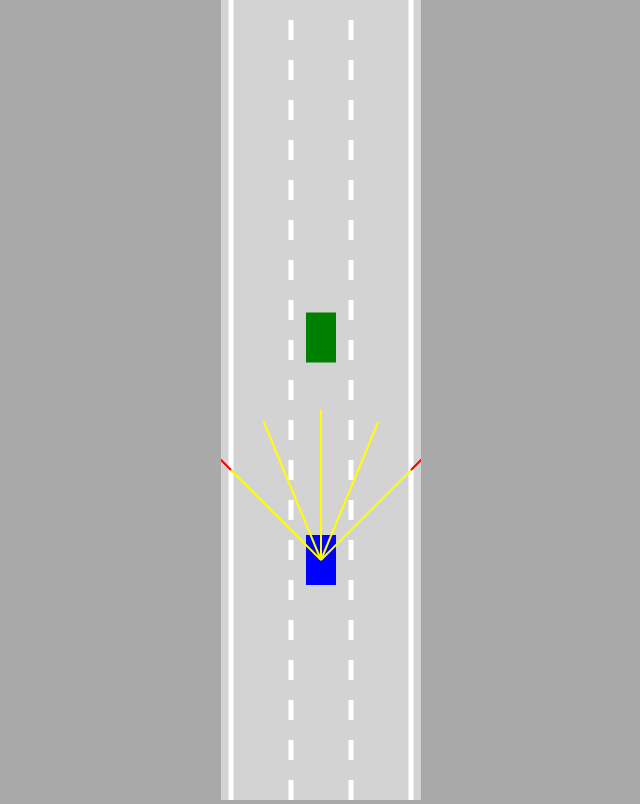
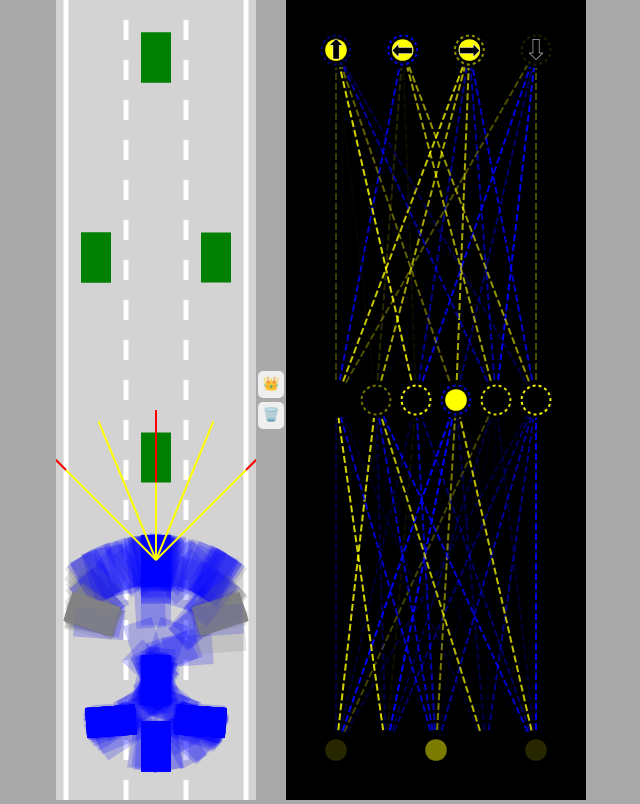
Before and after one commit to Maxiwere45/self-driving-car, a plain HTML site: page index.html in a window 1280 px wide. Shown: the whole page, without its empty margins (319-959 px from the left). Drawn offline with Linux system fonts and the light colour scheme; animation ran at ten frames a second.

Commit message:
FINISHED Neural Networks + improvements

```diff
--- a/car.js
+++ b/car.js
@@ -1,5 +1,5 @@
-class Car{
-    constructor(x,y,width, height, controlType, maxSpeed = 3) {
+class Car {
+    constructor(x, y, width, height, controlType, maxSpeed = 3) {
         this.x = x;
         this.y = y;
         this.width = width;
@@ -13,13 +13,18 @@ class Car{
         this.angle = 0;
         this.damaged = false;
 
+        this.useBrain = controlType === "AI";
+
         if (controlType !== "DUMMY") {
             this.sensor = new Sensor(this);
+            this.brain = new NeuralNetwork(
+                [this.sensor.rayCount, 6, 4]
+            );
         }
         this.controls = new Controls(controlType);
     }
 
-    update(roadBorders, traffic){
+    update(roadBorders, traffic) {
         if (!this.damaged) {
             this.#move();
             this.polygon = this.#createPolygon();
@@ -28,10 +33,21 @@ class Car{
 
         if (this.sensor) {
             this.sensor.update(roadBorders, traffic);
+            const offests = this.sensor.readings.map(
+                s => s === null ? 0 : 1 - s.offset
+            );
+            const outputs = NeuralNetwork.feedForward(offests, this.brain);
+
+            if (this.useBrain){
+                this.controls.forward = outputs[0];
+                this.controls.left = outputs[1];
+                this.controls.right = outputs[2];
+                this.controls.reverse = outputs[3];
+            }
         }
     }
 
-    #assessDamaged(roadBorders, traffic){
+    #assessDamaged(roadBorders, traffic) {
         for (let i = 0; i < roadBorders.length; i++) {
             if (polyIntersect(this.polygon, roadBorders[i])) {
                 return true;
@@ -46,7 +62,7 @@ class Car{
         return false;
     }
 
-    #createPolygon(){
+    #createPolygon() {
         const points = [];
         const rad = Math.hypot(this.width, this.height) / 2;
         const alpha = Math.atan2(this.width, this.height);
@@ -73,12 +89,12 @@ class Car{
         return points;
     }
 
-    #move(){
-        if (this.controls.forward){
+    #move() {
+        if (this.controls.forward) {
             this.speed += this.acceleration;
         }
 
-        if (this.controls.reverse){
+        if (this.controls.reverse) {
             this.speed -= this.acceleration;
         }
 
@@ -86,8 +102,8 @@ class Car{
             this.speed = this.maxSpeed;
         }
 
-        if (this.speed <- this.maxSpeed / 2){
-            this.speed =-this.maxSpeed / 2;
+        if (this.speed < -this.maxSpeed / 2) {
+            this.speed = -this.maxSpeed / 2;
         }
 
         if (this.speed > 0) {
@@ -104,7 +120,7 @@ class Car{
 
         if (this.speed !== 0) {
             const FLIP = this.speed > 0 ? 1 : -1;
-            if (this.controls.left){
+            if (this.controls.left) {
                 this.angle += 0.03 * FLIP;
             }
 
@@ -117,7 +133,7 @@ class Car{
         this.y -= Math.cos(this.angle) * this.speed;
     }
 
-    draw(ctx, color){
+    draw(ctx, color, drawSensor = false) {
 
         if (this.damaged) {
             ctx.fillStyle = "gray"
@@ -126,12 +142,12 @@ class Car{
         }
         ctx.beginPath();
         ctx.moveTo(this.polygon[0].x, this.polygon[0].y);
-        for (let i = 1; i < this.polygon.length; i++){
+        for (let i = 1; i < this.polygon.length; i++) {
             ctx.lineTo(this.polygon[i].x, this.polygon[i].y);
         }
         ctx.fill();
 
-        if (this.sensor) {
+        if (this.sensor && drawSensor) {
             this.sensor.draw(ctx);
         }
     }
--- a/index.html
+++ b/index.html
@@ -6,7 +6,14 @@
     <link rel="stylesheet" href="style.css">
 </head>
 <body>
-    <canvas id="myCanvas"></canvas>
+    <canvas id="mainCanvas"></canvas>
+    <div id="verticalButtons">
+        <button onclick="save()">👑</button>
+        <button onclick="discard()">🗑️</button>
+    </div>
+
+    <canvas id="networkCanvas"></canvas>
+    <script src="visualizer.js"></script>
     <script src="network.js"></script>
     <script src="sensor.js"></script>
     <script src="utils.js"></script>
--- a/main.js
+++ b/main.js
@@ -1,28 +1,95 @@
-const canvas = document.getElementById('myCanvas');
-canvas.width = 200;
+const mainCanvas = document.getElementById('mainCanvas');
+mainCanvas.width = 200;
 
-const ctx = canvas.getContext("2d");
-const road = new Road(canvas.width/2, canvas.width * 0.9);
-const car = new Car(road.getLaneCenter(1),100,30,50, "KEYS");
+const networkCanvas = document.getElementById('networkCanvas');
+networkCanvas.width = 300;
+
+const mainCtx = mainCanvas.getContext("2d");
+const networkCtx = networkCanvas.getContext("2d");
+
+const road = new Road(mainCanvas.width/2, mainCanvas.width * 0.9);
+
+const N = 1000;
+const cars = generateCars(N);
+let bestCar = cars[0];
+
+if (localStorage.getItem("bestBrain")) {
+    for (let i = 0; i < cars.length; i++) {
+        cars[i].brain = JSON.parse(
+            localStorage.getItem("bestBrain")
+        );
+
+        if (i!== 0) {
+            NeuralNetwork.mutate(cars[i].brain, 0.1)
+        }
+    }
+}
+
+
 const traffic =  [
-    new Car(road.getLaneCenter(1),-100,30,50, "DUMMY", 0.5)
-]
+    new Car(road.getLaneCenter(1),-100,30,50, "DUMMY", 0.5),
+    new Car(road.getLaneCenter(0),-300,30,50, "DUMMY", 0.5),
+    new Car(road.getLaneCenter(2),-300,30,50, "DUMMY", 0.5),
+    new Car(road.getLaneCenter(0),-300,30,50, "DUMMY", 0.5),
+    new Car(road.getLaneCenter(1),-500,30,50, "DUMMY", 0.5),
+    new Car(road.getLaneCenter(1),-500,30,50, "DUMMY", 0.5),
+    new Car(road.getLaneCenter(2),-700,30,50, "DUMMY", 0.5),
+];
+
 animate();
 
-function animate(){
+function save() {
+    localStorage.setItem("bestBrain",
+        JSON.stringify(bestCar.brain));
+}
+
+function discard() {
+    localStorage.removeItem("bestBrain");
+}
+
+function generateCars(N) {
+    const cars = [];
+    for (let i = 0; i < N; i++) {
+        cars.push(
+            new Car(road.getLaneCenter(1), 100,30,50, "AI")
+        );
+    }
+    return cars;
+}
+
+function animate(time){
     for (let i = 0; i < traffic.length; i++) {
         traffic[i].update(road.borders, []);
     }
-    car.update(road.borders, traffic);
-    canvas.height = window.innerHeight;
-    ctx.save();
-    ctx.translate(0, -car.y + canvas.height * 0.7);
-    road.draw(ctx);
+
+    for (let i = 0; i < cars.length; i++) {
+        cars[i].update(road.borders, traffic);
+    }
+    bestCar = cars.find(
+        c => c.y === Math.min(
+            ...cars.map(c => c.y)
+        )
+    );
+
+    mainCanvas.height = window.innerHeight;
+    networkCanvas.height = window.innerHeight;
+    mainCtx.save();
+    mainCtx.translate(0, -bestCar.y + mainCanvas.height * 0.7);
+    road.draw(mainCtx);
 
     for (let i = 0;i < traffic.length; i++) {
-        traffic[i].draw(ctx, "green");
+        traffic[i].draw(mainCtx, "green");
     }
-    car.draw(ctx, "blue");
-    ctx.restore();
+    mainCtx.globalAlpha = 0.2;
+
+    for (let i = 0; i < cars.length; i++) {
+        cars[i].draw(mainCtx, "blue");
+    }
+    mainCtx.globalAlpha = 1;
+    bestCar.draw(mainCtx,"blue", true);
+
+    mainCtx.restore();
+    networkCtx.lineDashOffset = - time / 50;
+    Visualizer.drawNetwork(networkCtx, bestCar.brain);
     requestAnimationFrame(animate);
 }
--- a/network.js
+++ b/network.js
@@ -0,0 +1,90 @@
+class NeuralNetwork {
+    constructor(neuronCounts) {
+        this.levels = [];
+        for (let i = 0; i < neuronCounts.length - 1; i++) {
+            this.levels.push(new Level(
+                neuronCounts[i], neuronCounts[i + 1]
+            ));
+        }
+    }
+
+    static feedForward(givenInputs, network) {
+        let outputs = Level.feedForward(
+            givenInputs, network.levels[0]);
+        for (let i = 1; i < network.levels.length; i++) {
+            outputs = Level.feedForward(
+                outputs, network.levels[i]);
+        }
+        return outputs;
+    }
+
+    static mutate(network, amount = 1) {
+        network.levels.forEach(level => {
+            for (let i = 0; i < level.biases.length; i++) {
+                level.biases[i] = lerp(
+                    level.biases[i],
+                    Math.random() * 2 - 1,
+                    amount
+                )
+            }
+
+            for (let i = 0; i < level.weights.length; i++) {
+                for (let j = 0; j < level.weights[i].height; j++) {
+                    level.weights[i][j] = lerp(
+                        level.weights[i][j],
+                        Math.random()*2-1,
+                        amount
+                    )
+                }
+            }
+        });
+    }
+}
+
+class Level {
+    constructor(inputCount, outputCount) {
+        this.inputs = new Array(inputCount);
+        this.outputs = new Array(outputCount);
+        this.biases = new Array(outputCount);
+
+        this.weights = [];
+        for (let i = 0; i < inputCount; i++) {
+            this.weights[i] = new Array(outputCount);
+        }
+
+        Level.#randomize(this);
+    }
+
+    static #randomize(level) {
+        for (let i = 0; i < level.inputs.length; i++) {
+            for (let j = 0; j < level.outputs.length; j++) {
+                level.weights[i][j] = Math.random() * 2 - 1;
+            }
+        }
+
+        for (let i = 0; i < level.biases.length; i++) {
+            level.biases[i] = Math.random() * 2 - 1;
+        }
+    }
+
+    static feedForward(givenInputs, level) {
+        for (let i = 0; i < level.inputs.length; i++) {
+            level.inputs[i] = givenInputs[i];
+        }
+
+        for (let i = 0; i < level.outputs.length; i++) {
+            let sum = 0
+            for (let j = 0; j < level.inputs.length; j++) {
+                sum += level.inputs[j] * level.weights[j][i];
+            }
+
+            if (sum > level.biases[i]) {
+                level.outputs[i] = 1;
+            } else {
+                level.outputs[i] = 0;
+            }
+        }
+
+        return level.outputs;
+    }
+}
--- a/style.css
+++ b/style.css
@@ -2,9 +2,32 @@ body{
     margin: 0;
     background-color: darkgrey;
     overflow: hidden;
-    text-align: center;
+    display: flex;
+    justify-content: center;
+    align-items: center;
 }
 
-#myCanvas {
+#verticalButtons {
+    display: flex;
+    flex-direction: column;
+}
+
+button {
+    border: none;
+    border-radius: 5px;
+    padding: 5px 5px 7px 5px;
+    margin: 2px;
+    cursor: pointer;
+}
+
+button:hover{
+    background-color: deepskyblue;
+}
+
+#mainCanvas {
     background-color: lightgray;
 }
+
+#networkCanvas {
+    background-color: black;
+}
--- a/utils.js
+++ b/utils.js
@@ -38,3 +38,11 @@ function polyIntersect(poly1, poly2) {
         return false;
     }
 }
+
+function getRGBA(value){
+    const alpha=Math.abs(value);
+    const R=value<0?0:255;
+    const G=R;
+    const B=value>0?0:255;
+    return "rgba("+R+","+G+","+B+","+alpha+")";
+}
--- /dev/null
+++ b/visualizer.js
@@ -0,0 +1,110 @@
+class Visualizer {
+    static drawNetwork(ctx, network) {
+        const margin = 50;
+        const left = margin;
+        const top = margin;
+        const width = ctx.canvas.width - margin * 2;
+        const height = ctx.canvas.height - margin * 2;
+
+        const levelHeight = height / network.levels.length;
+
+        for (let i = network.levels.length - 1; i >= 0; i--) {
+            const levelTop = top +
+                lerp(
+                    height - levelHeight,
+                    0,
+                    network.levels.length === 1
+                        ? 0.5
+                        : i / (network.levels.length - 1)
+                );
+
+            ctx.setLineDash([7, 3]);
+            Visualizer.drawLevel(ctx, network.levels[i],
+                left, levelTop,
+                width, levelHeight,
+                i === network.levels.length - 1
+                    ? ['⬆', '⬅', '➡', '⬇']
+                    : []
+            );
+        }
+    }
+
+    static drawLevel(ctx, level, left, top, width, height, outputLabels) {
+        const right = left + width;
+        const bottom = top + height;
+
+        const {inputs, outputs, weights, biases} = level;
+
+        for (let i = 0; i < inputs.length; i++) {
+            for (let j = 0; j < outputs.length; j++) {
+                ctx.beginPath();
+                ctx.moveTo(
+                    Visualizer.#getNodeX(inputs, i, left, right),
+                    bottom
+                );
+                ctx.lineTo(
+                    Visualizer.#getNodeX(outputs, j, left, right),
+                    top
+                );
+                ctx.lineWidth = 2;
+                ctx.strokeStyle = getRGBA(weights[i][j]);
+                ctx.stroke();
+            }
+        }
+
+        const nodeRadius = 18;
+        for (let i = 0; i < inputs.length; i++) {
+            const x = Visualizer.#getNodeX(inputs, i, left, right);
+            ctx.beginPath();
+            ctx.arc(x, bottom, nodeRadius, 0, Math.PI * 2);
+            ctx.fillStyle = "black";
+            ctx.fill();
+            ctx.beginPath();
+            ctx.arc(x, bottom, nodeRadius * 0.6, 0, Math.PI * 2);
+            ctx.fillStyle = getRGBA(inputs[i]);
+            ctx.fill();
+        }
+
+        for (let i = 0; i < outputs.length; i++) {
+            const x = Visualizer.#getNodeX(outputs, i, left, right);
+            ctx.beginPath();
+            ctx.arc(x, top, nodeRadius, 0, Math.PI * 2);
+            ctx.fillStyle = "black";
+            ctx.fill();
+            ctx.beginPath();
+            ctx.arc(x, top, nodeRadius * 0.6, 0, Math.PI * 2);
+            ctx.fillStyle = getRGBA(outputs[i]);
+            ctx.fill();
+
+            ctx.beginPath();
+            ctx.lineWidth = 2;
+            ctx.arc(x, top, nodeRadius * 0.8, 0, Math.PI * 2);
+            ctx.strokeStyle = getRGBA(biases[i]);
+            ctx.setLineDash([3, 3]);
+            ctx.stroke();
+            ctx.setLineDash([]);
+
+            if (outputLabels[i]) {
+                ctx.beginPath();
+                ctx.textAlign = "center";
+                ctx.textBaseline = "middle";
+                ctx.fillStyle = "black";
+                ctx.strokeStyle = "white";
+                ctx.font = (nodeRadius * 1.5) + "px Arial";
+                ctx.fillText(outputLabels[i], x, top + nodeRadius * 0.1);
+                ctx.lineWidth = 0.5;
+                ctx.strokeText(outputLabels[i], x, top + nodeRadius * 0.1);
+            }
+        }
+    }
+
+    static #getNodeX(nodes, index, left, right) {
+        return lerp(
+            left,
+            right,
+            nodes.length === 1
+                ? 0.5
+                : index / (nodes.length - 1)
+        );
+    }
+}
```
